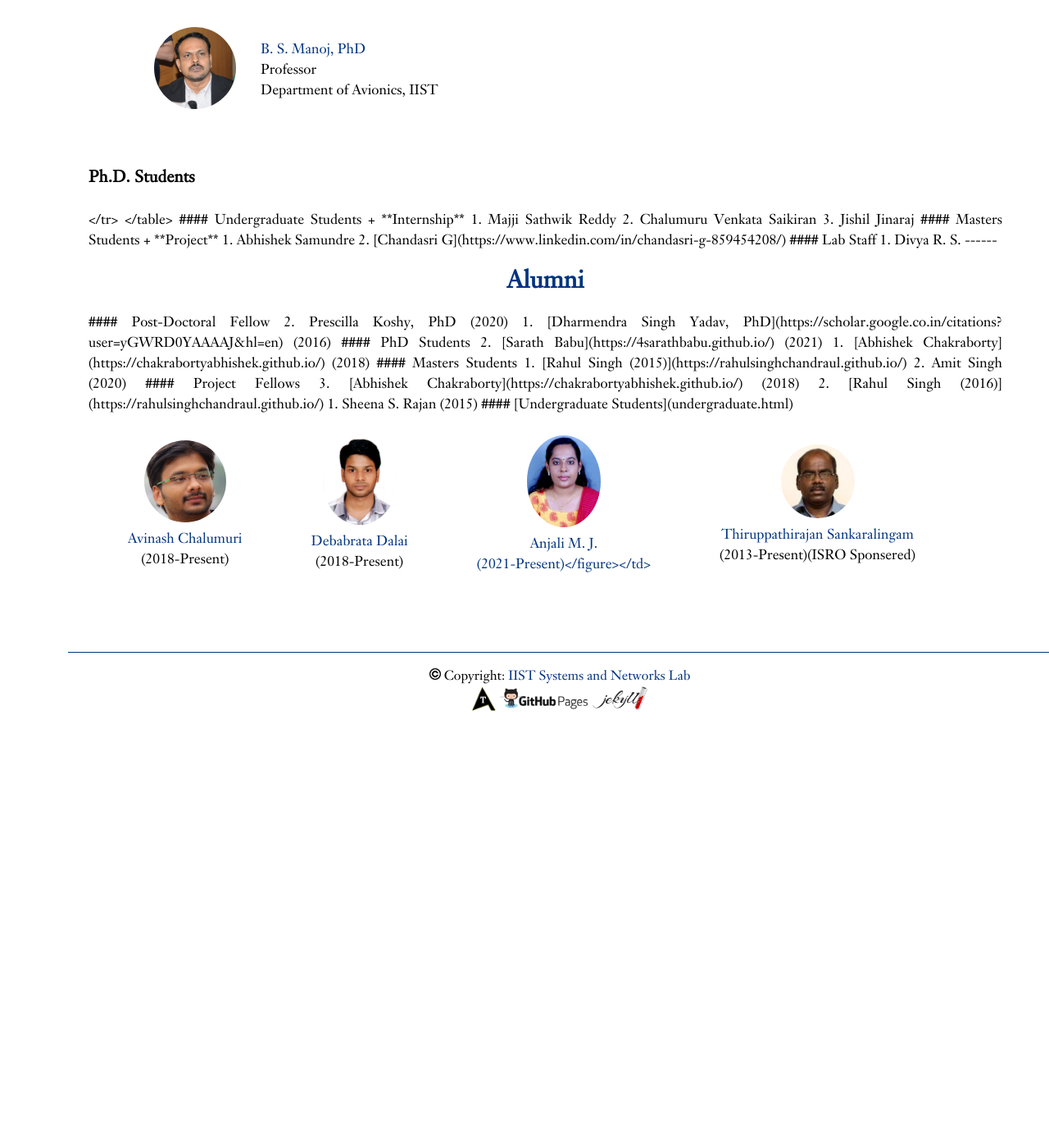
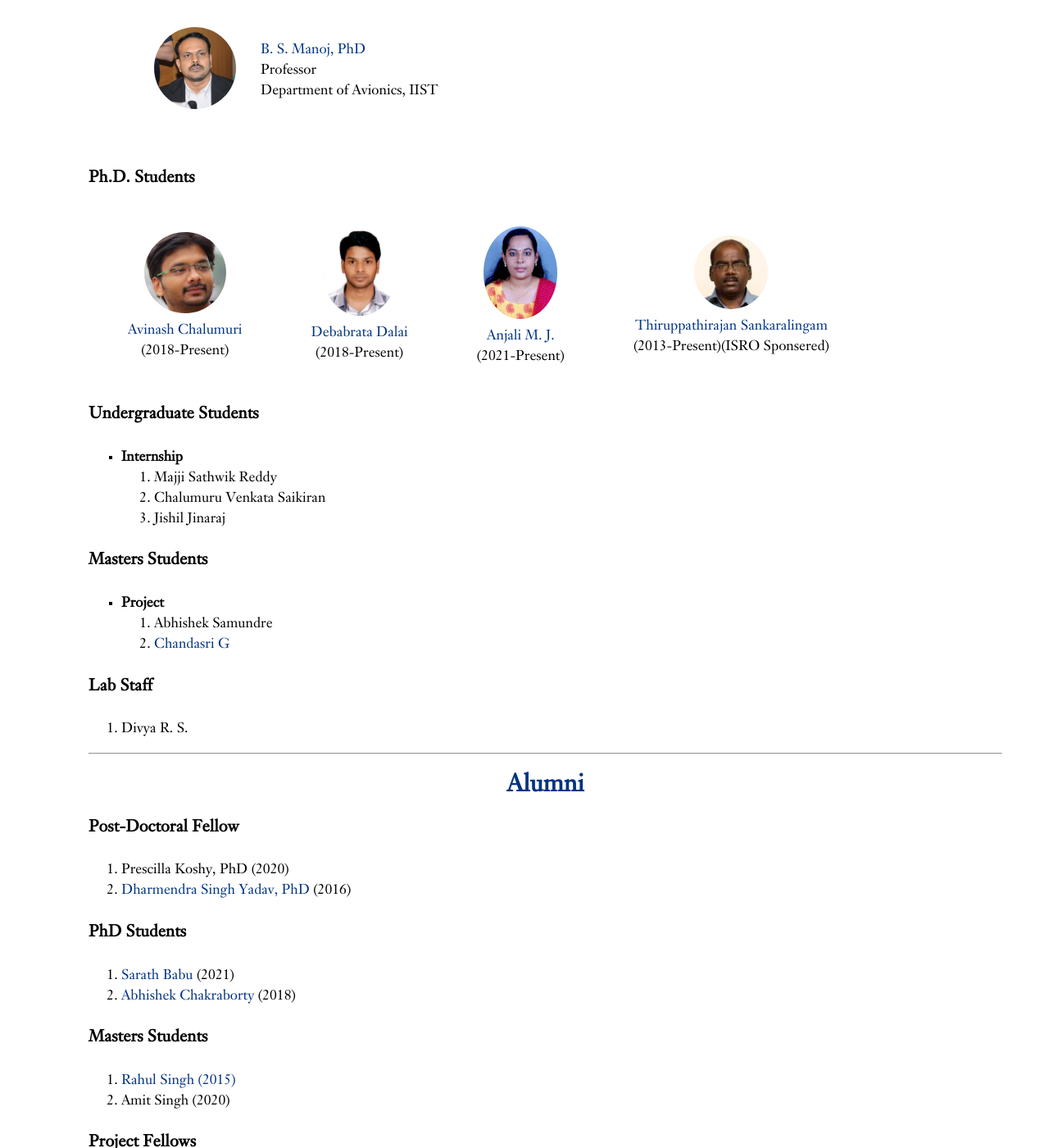
Before and after one commit to iist-sysnet/iist-sysnet.github.io, a Jekyll site: the page built from people.md, in a window 1280 px wide and 1400 px high, scrolled down 199 px. Shown: the whole window at 82% size. Built offline with Jekyll 4.4.1, drawn with Linux system fonts in a browser that asks for light colours; our own code applies the rules of GitHub Pages for plain Markdown files; before the commit the page ends 1172 px from its top, so only the background shows below that; some of the changed text lies outside the part shown.

Commit message:
Update people.md

```diff
--- a/people.md
+++ b/people.md
@@ -21,7 +21,7 @@
 <tr>
 <td><figure align="center"><a href="https://www.linkedin.com/in/avinash-chalumuri-57ab2616b/"><img width="100px"  class="img-circle"  src="images/avinash.png"><figcaption>Avinash Chalumuri</figcaption></a>(2018-Present)</figure></td>
 <td><figure align="center"><a href="https://www.linkedin.com/in/debabrata-dalai-a88b6486"><img width="90px"  class="img-circle"  src="images/debabrata.png"><figcaption>Debabrata Dalai</figcaption></a>(2018-Present)</figure></td>
-<td><figure align="center"><a href="https://www.linkedin.com/in/anjali-m-j-6681494b/"><img width="90px"  class="img-circle"  src="images/anjalimj.png"><figcaption>Anjali M. J.</figcaption>(2021-Present)</figure></td>
+<td><figure align="center"><a href="https://www.linkedin.com/in/anjali-m-j-6681494b/"><img width="90px"  class="img-circle"  src="images/anjalimj.png"><figcaption>Anjali M. J.</figcaption></a>(2021-Present)</figure></td>
 <td><figure align="center"><a href="https://www.linkedin.com/in/thiruppathirajan-sankaralingam-009a2811/"><img width="90px"  class="img-circle"  src="images/thirupatirajan.png"><figcaption>Thiruppathirajan Sankaralingam</figcaption></a>(2013-Present)(ISRO Sponsered)</figure></td>
 </tr>
 </table>
```
